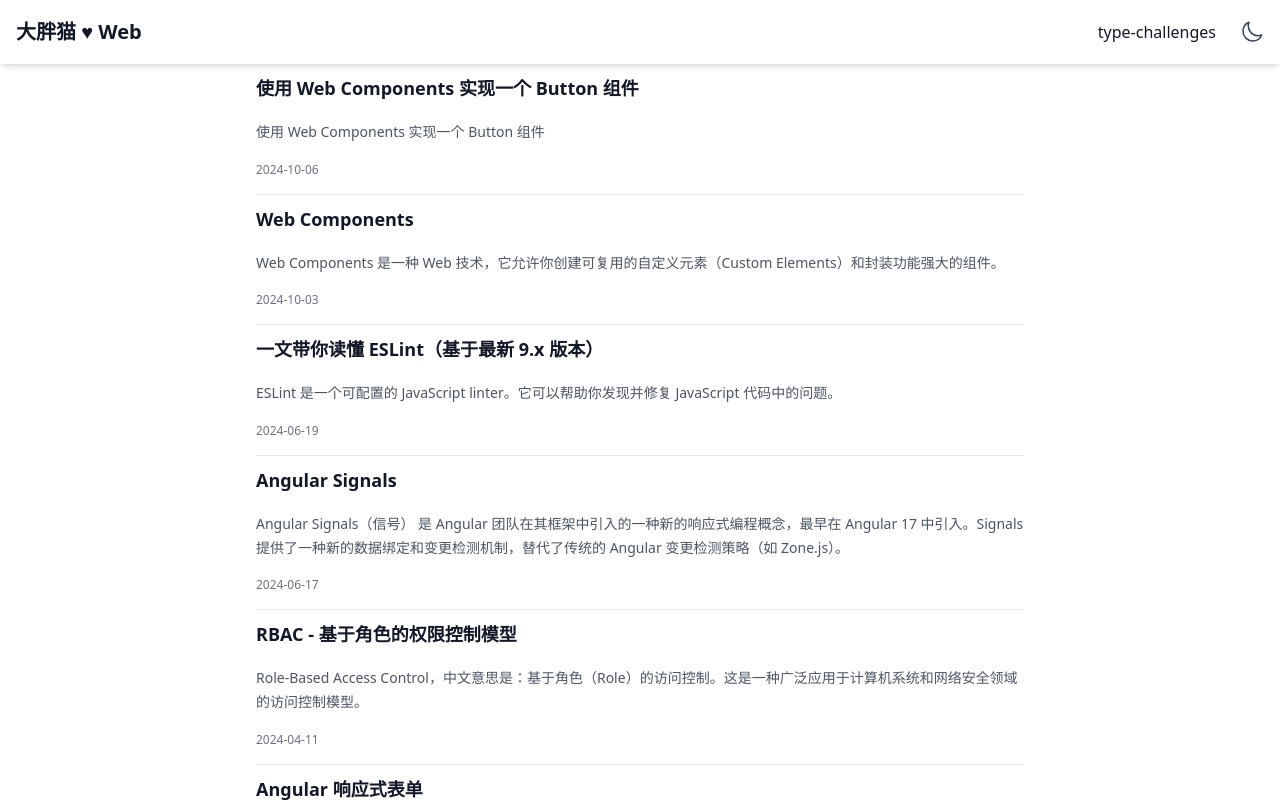
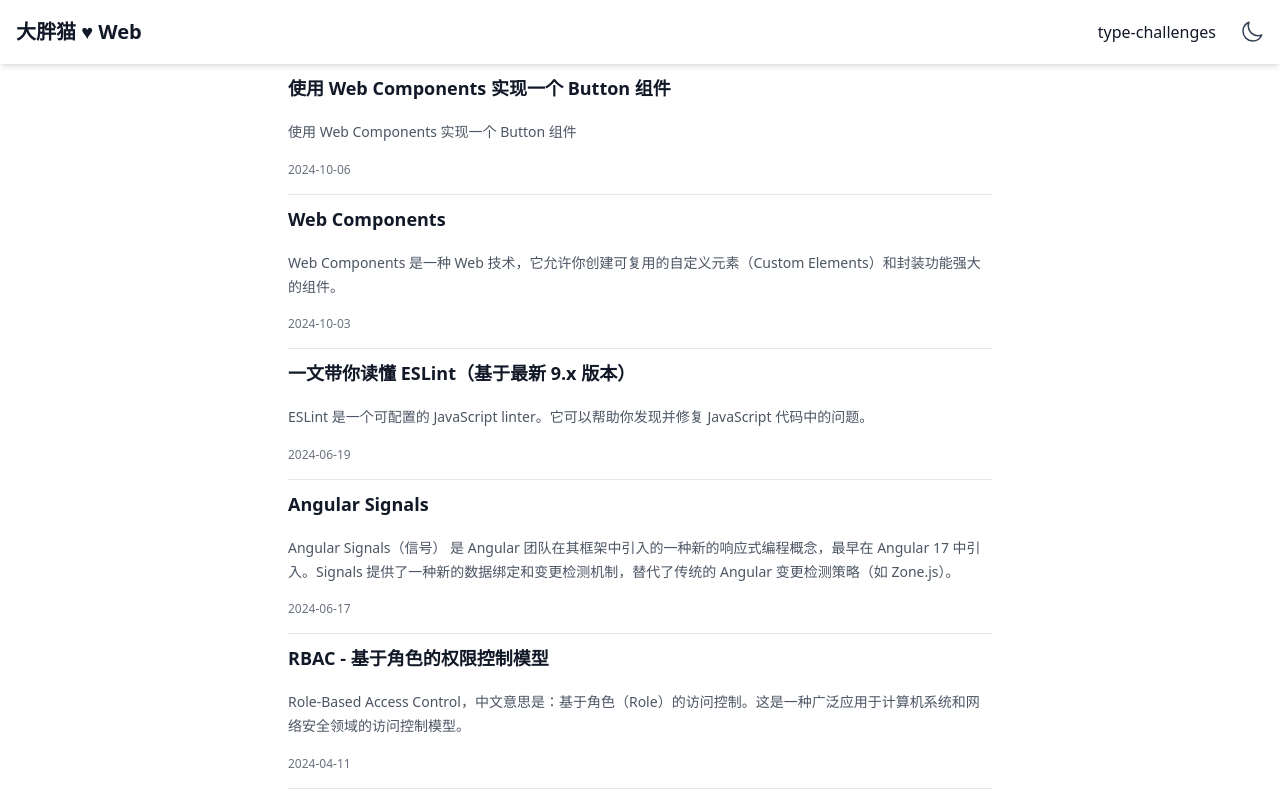
Before and after one commit to dapangmaox/dapangmao, a Next.js app: page / in a window 1280 px wide. Shown: the top 802 px of the page. Built offline with nearby package versions, Linux system fonts and the light colour scheme.

Commit message:
style: update main content margin

```diff
--- a/app/layout.tsx
+++ b/app/layout.tsx
@@ -14,10 +14,10 @@ export default function RootLayout({
 }) {
   return (
     <html suppressHydrationWarning={true}>
-      <body className="text-slate-500 dark:text-slate-400 bg-white dark:bg-gray-900">
+      <body className="text-slate-500 dark:text-slate-400 bg-white dark:bg-gray-900 flex flex-col items-center">
         <ThemeProvider>
           <Header />
-          <main className="pt-16 sm:mx-auto mx-4 max-w-3xl prose dark:prose-invert">
+          <main className="pt-16 px-4 sm:px-8 w-full max-w-3xl prose dark:prose-invert">
             {children}
           </main>
         </ThemeProvider>
```
